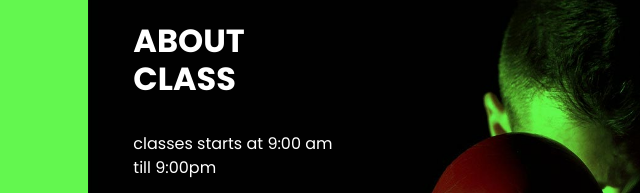
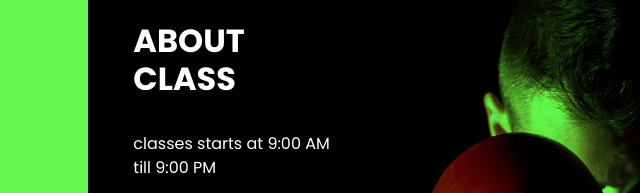
Before and after one commit to Santhosh3670/oxersite, a plain HTML site: page index.html in a window 1280 px wide. Shown: the part 943-1136 px from the top of the page, 140-780 px from the left. Drawn offline with nearby package versions, Linux system fonts and the light colour scheme; some packages are replaced by stand-ins of ours; a web font is replaced by a local one.

Commit message:
about class changed

```diff
--- a/index.html
+++ b/index.html
@@ -195,7 +195,7 @@
                     </h2>
                   </div>
                   <p>
-                    classes starts at 9:00 am till 9:00pm
+                    classes starts at 9:00 AM till 9:00 PM
                   </p>
                   <hr />
                   <a href="">
```
